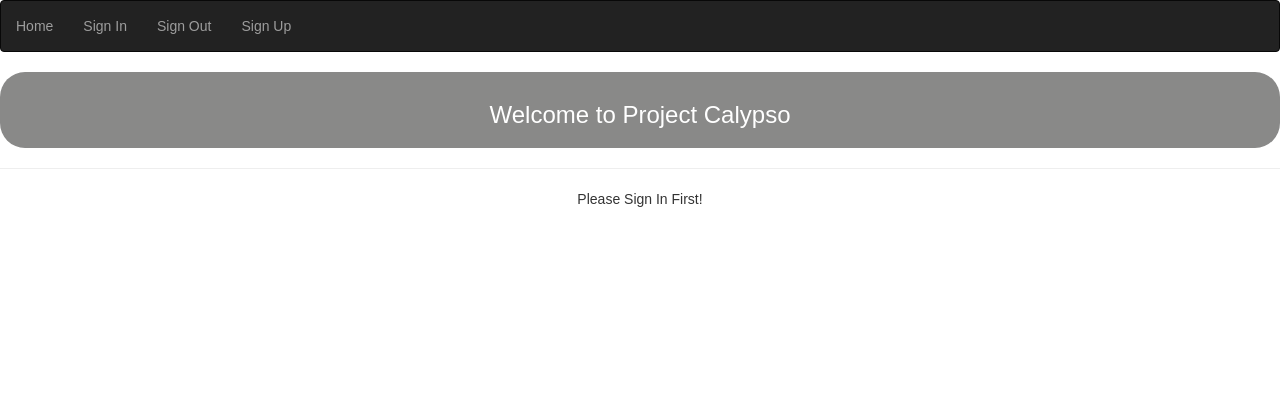
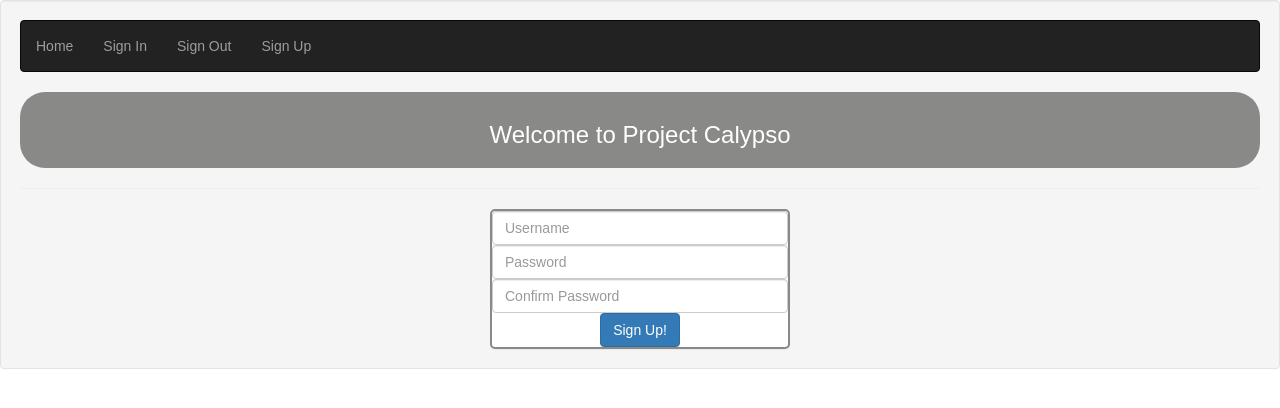
Before and after one commit to qSam/project-calypso-client, a React (Create React App) app: page / in a window 1280 px wide. Shown: the top 408 px of the page. Built offline with nearby package versions, Linux system fonts and the light colour scheme.

Commit message:
Update Sign up component

```diff
--- a/src/App.css
+++ b/src/App.css
@@ -18,6 +18,15 @@
   font-size: large;
 }
 
+.form-border {
+  border-style: solid;
+  border-width: 2px;
+  border-color: #898988;
+  border-radius:5px;
+  width:300px;
+  margin: auto;
+}
+
 .Error {
   color:red;
 }
--- a/src/App.js
+++ b/src/App.js
@@ -5,7 +5,7 @@ import Header from './components/header';
 class App extends Component {
   render() {
     return (
-      <div className="App">
+      <div className="App well">
         <Header />
         <div className="App-header">
           <h3>Welcome to Project Calypso</h3>
--- a/src/actions/index.js
+++ b/src/actions/index.js
@@ -12,6 +12,7 @@ import {
 
 
 const ROOT_URL = 'https://shrouded-mesa-18098.herokuapp.com';
+//const ROOT_URL = 'https://localhost:3080';
 
 export function signupUser({username, password}){
 
--- a/src/components/auth/signup.js
+++ b/src/components/auth/signup.js
@@ -29,7 +29,6 @@ class Signup extends Component {
 
     const renderField = ({ input, label, type, meta: { touched, error } }) => (
       <fieldset>
-      <label>{label}</label>
       <input {...input} placeholder={label} type={type} className="form-control"/>
       {touched && (error && <span className="Error">{error}</span>)}
       </fieldset>
@@ -37,10 +36,10 @@ class Signup extends Component {
 
 
     return(
-      <form onSubmit={handleSubmit(this.handleFormSubmit.bind(this))}>
+      <form onSubmit={handleSubmit(this.handleFormSubmit.bind(this))} className="panel panel-default form-border">
 
           <Field name="username" component={renderField} type="text"
-          label="Username"   />
+          label="Username"  />
 
           <Field name="password" component={renderField} type="password"
           label="Password"  />
--- a/src/index.js
+++ b/src/index.js
@@ -26,7 +26,7 @@ ReactDOM.render(
   <Provider store={store}>
   <Router history={browserHistory}>
     <Route path="/" component={App}>
-      <IndexRoute component={Home} />
+      <IndexRoute component={Signup} />
       <Route path='home' component={Home} />
       <Route path='signup' component={Signup} />
       <Route path='signin' component={Signin} />
```
